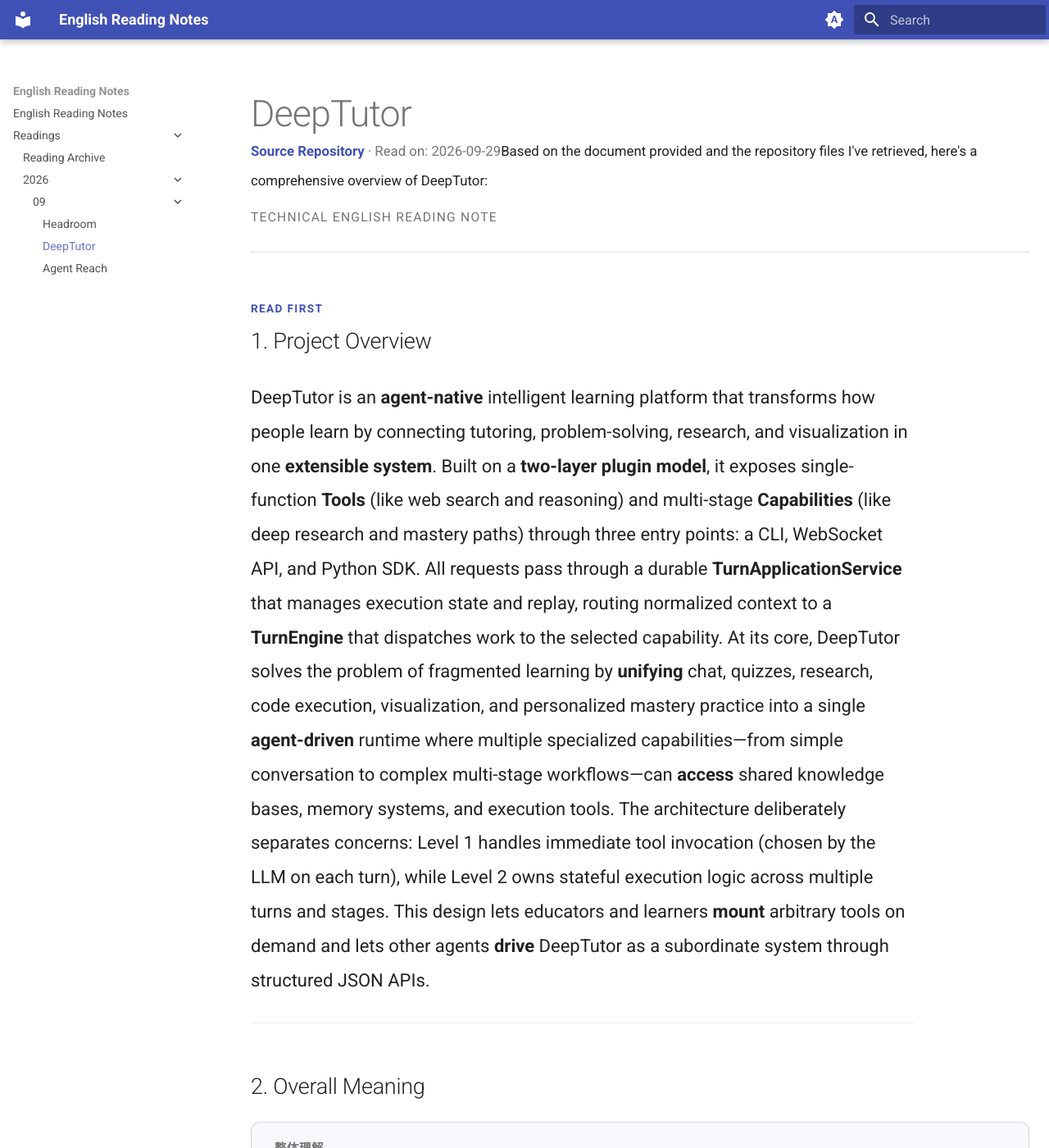
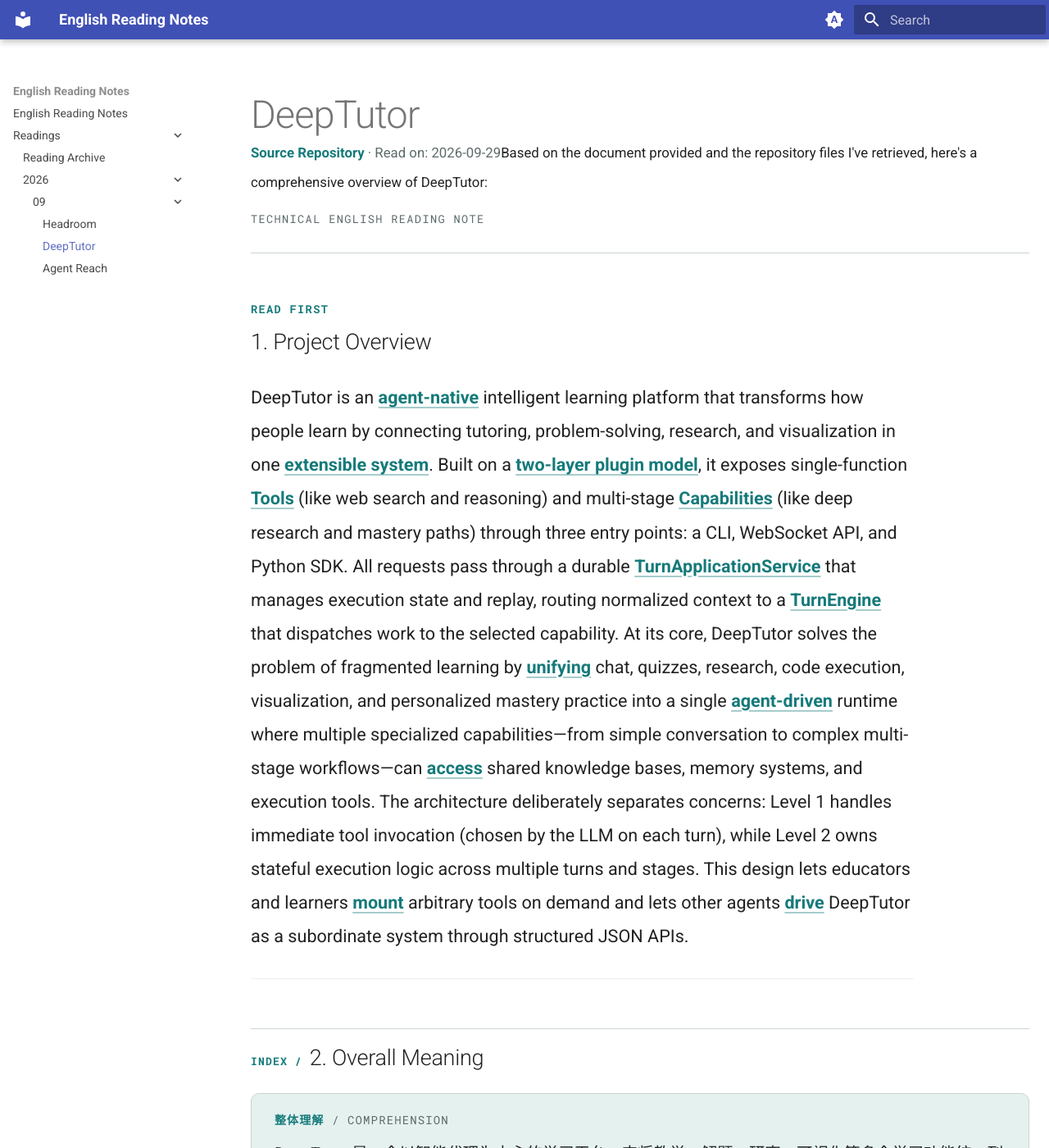
Before and after one commit to fanxiaofang/english-reading, an MkDocs documentation site: the page built from docs/readings/2026/09/hkuds--deeptutor.md, in a window 1280 px wide and 1400 px high. Shown: the whole window at 82% size. Built offline with MkDocs 1.6.1 and Material for MkDocs 9.7.7, drawn with Linux system fonts in a browser that asks for light colours; some of the changed text lies outside the part shown.

Commit message:
Refine reading UI with retro tech styling

```diff
--- a/docs/assets/javascripts/reading.js
+++ b/docs/assets/javascripts/reading.js
@@ -52,22 +52,37 @@
     return /^(p|div)$/i.test(element?.tagName || "") && labelName(element) === label;
   }
 
+  function classifyKeywordItem(item) {
+    item.classList.add("reading-keyword-item");
+    const term = item.querySelector(":scope > strong:first-child");
+    if (!term) return;
+    term.classList.add("reading-keyword-term");
+    const definition = document.createElement("span");
+    definition.className = "reading-keyword-definition";
+    while (term.nextSibling) definition.appendChild(term.nextSibling);
+    item.appendChild(definition);
+  }
+
   function classifySentence(card) {
     const children = Array.from(card.children);
     children.forEach((element, index) => {
       const label = labelName(element);
       if (label === "original") {
         element.classList.add("reading-label", "reading-original-label");
+        element.textContent = element.textContent.replace(/[：:]$/, "");
         children[index + 1]?.classList.add("reading-original");
       } else if (label === "中文意思") {
         element.classList.add("reading-label", "reading-meaning-label");
+        element.textContent = element.textContent.replace(/[：:]$/, "");
         children[index + 1]?.classList.add("reading-meaning");
       } else if (label === "key words and expressions") {
         element.classList.add("reading-label", "reading-keywords-label");
+        element.textContent = element.textContent.replace(/[：:]$/, "");
         children[index + 1]?.classList.add("reading-keywords");
-        children[index + 1]?.querySelectorAll("li").forEach((item) => item.classList.add("reading-keyword-item"));
+        children[index + 1]?.querySelectorAll("li").forEach(classifyKeywordItem);
       } else if (label === "sentence structure") {
         element.classList.add("reading-label", "reading-structure-label");
+        element.textContent = element.textContent.replace(/[：:]$/, "");
         children[index + 1]?.classList.add("reading-structure");
       }
     });
--- a/docs/assets/stylesheets/extra.css
+++ b/docs/assets/stylesheets/extra.css
@@ -1,331 +1,104 @@
-/* --------------------------------------------------------------------------
-   Reading-page layout
-   -------------------------------------------------------------------------- */
 :root {
+  --retro-accent: #167a7a;
+  --retro-accent-soft: #e4f1ef;
+  --retro-amber: #9a681f;
+  --retro-surface: #f4f6f5;
+  --retro-surface-raised: #fbfcfb;
+  --retro-border: #cbd4d2;
+  --retro-code-bg: #e9eeee;
+  --retro-muted: #5d6b6b;
   --reading-measure: 72ch;
-  --reading-border: color-mix(in srgb, var(--md-default-fg-color) 16%, transparent);
-  --reading-border-strong: color-mix(in srgb, var(--md-default-fg-color) 24%, transparent);
-  --reading-surface: color-mix(in srgb, var(--md-default-bg-color) 94%, var(--md-default-fg-color));
-  --reading-soft-surface: color-mix(in srgb, var(--md-default-bg-color) 96%, var(--md-primary-fg-color));
+  --reading-mono: ui-monospace, SFMono-Regular, "Cascadia Code", "Roboto Mono", Consolas, "Liberation Mono", monospace;
 }
 
-.reading-page .md-grid {
-  max-width: 90rem;
+[data-md-color-scheme="slate"] {
+  --retro-accent: #62c2bc;
+  --retro-accent-soft: #1c3839;
+  --retro-amber: #d8ad62;
+  --retro-surface: #293334;
+  --retro-surface-raised: #303b3c;
+  --retro-border: #506061;
+  --retro-code-bg: #202a2b;
+  --retro-muted: #a9b9b8;
 }
 
-.reading-page .md-main__inner {
-  grid-template-columns: minmax(0, 14rem) minmax(0, 54rem);
-  justify-content: center;
-  column-gap: 2rem;
-}
+/* Layout and type */
+.reading-page .md-grid { max-width: 90rem; }
+.reading-page .md-main__inner { grid-template-columns: minmax(0, 14rem) minmax(0, 54rem); justify-content: center; column-gap: 2rem; }
+.reading-page .md-sidebar--primary { opacity: .82; }
+.reading-page .md-sidebar--secondary { display: none; }
+.reading-page .md-content__inner { max-width: 54rem; padding-bottom: 4rem; }
+.reading-page .md-typeset { font-size: 1rem; line-height: 1.8; text-wrap: pretty; }
+.reading-page .md-typeset p, .reading-page .md-typeset li { line-height: 1.8; }
+.reading-page .md-typeset h1, .reading-page .md-typeset h2, .reading-page .md-typeset h3, .reading-page .md-typeset h4 { text-wrap: balance; }
+.reading-page .md-typeset h1 { font-size: 2.35rem; letter-spacing: -.02em; line-height: 1.15; margin: 0; }
+.reading-page .md-typeset h2 { font-size: 1.35rem; letter-spacing: -.01em; line-height: 1.3; margin: 3rem 0 1.25rem; }
 
-.reading-page .md-sidebar--primary {
-  opacity: .78;
-}
+/* Article header and overview */
+.reading-page .reading-header { border-bottom: 1px solid var(--retro-border); margin: .75rem 0 3rem; padding-bottom: 1.4rem; }
+.reading-page .reading-article > hr { display: none; }
+.reading-page .reading-header::after { color: var(--retro-muted); content: "Technical English Reading Note"; display: block; font-family: var(--reading-mono); font-size: .68rem; letter-spacing: .1em; margin-top: .8rem; text-transform: uppercase; }
+.reading-page .reading-header p { display: inline; font-size: .84rem; line-height: 1.6; margin: .65rem 0 0; }
+.reading-page .reading-source a { color: var(--retro-accent); font-weight: 650; }
+.reading-page .reading-source::after { color: var(--retro-muted); content: " · "; font-weight: 400; }
+.reading-page .reading-date { color: var(--retro-muted); }
+.reading-page .reading-overview { max-width: var(--reading-measure); }
+.reading-page .reading-overview h2 { margin-top: 0; }
+.reading-page .reading-overview h2::before { color: var(--retro-accent); content: "READ FIRST"; display: block; font-family: var(--reading-mono); font-size: .68rem; font-weight: 700; letter-spacing: .1em; margin-bottom: .7rem; }
+.reading-page .reading-overview p { color: var(--md-default-fg-color); font-size: 1.08rem; line-height: 1.9; margin: 1.35em 0; }
+.reading-page .reading-overview p strong, .reading-page .reading-original strong { color: var(--retro-accent); font-weight: 700; text-decoration: underline; text-decoration-color: color-mix(in srgb, var(--retro-accent) 38%, transparent); text-underline-offset: .18em; }
 
-.reading-page .md-sidebar--secondary {
-  display: none;
-}
-
-.reading-page .md-content__inner {
-  max-width: 54rem;
-  padding-bottom: 4rem;
-}
-
-.reading-page .md-typeset {
-  font-size: 1rem;
-  line-height: 1.8;
-  text-wrap: pretty;
-}
-
-.reading-page .md-typeset p,
-.reading-page .md-typeset li {
-  line-height: 1.8;
-}
-
-.reading-page .md-typeset h1,
-.reading-page .md-typeset h2,
-.reading-page .md-typeset h3,
-.reading-page .md-typeset h4 {
-  text-wrap: balance;
-}
-
-.reading-page .md-typeset h1 {
-  font-size: clamp(2rem, 3.5vw, 2.4rem);
-  letter-spacing: -.02em;
-  line-height: 1.15;
-  margin: 0;
-}
-
-.reading-page .md-typeset h2 {
-  font-size: 1.35rem;
-  letter-spacing: -.01em;
-  line-height: 1.3;
-  margin: 3rem 0 1.25rem;
-  padding-top: 0;
-}
-
-.reading-page .md-typeset h3 {
-  line-height: 1.35;
-}
-
-/* --------------------------------------------------------------------------
-   Header / metadata
-   -------------------------------------------------------------------------- */
-.reading-page .reading-header {
-  margin: .75rem 0 3rem;
-  padding-bottom: 1.4rem;
-  border-bottom: 1px solid var(--reading-border);
-}
-
-.reading-page .reading-article > hr {
-  display: none;
-}
-
-.reading-page .reading-header::after {
-  color: var(--md-default-fg-color--light);
-  content: "Technical English Reading Note";
-  display: block;
-  font-size: .78rem;
-  letter-spacing: .08em;
-  margin-top: .7rem;
-  text-transform: uppercase;
-}
-
-.reading-page .reading-header p {
-  display: inline;
-  font-size: .84rem;
-  line-height: 1.6;
-  margin: .65rem 0 0;
-}
-
-.reading-page .reading-source a {
-  color: var(--md-typeset-a-color);
-  font-weight: 650;
-}
-
-.reading-page .reading-source::after {
-  color: var(--md-default-fg-color--light);
-  content: " · ";
-  font-weight: 400;
-}
-
-.reading-page .reading-date {
-  color: var(--md-default-fg-color--light);
-}
-
-/* --------------------------------------------------------------------------
-   Project overview / overall meaning
-   -------------------------------------------------------------------------- */
-.reading-page .reading-overview {
-  max-width: var(--reading-measure);
-}
-
-.reading-page .reading-overview h2 {
-  margin-top: 0;
-}
-
-.reading-page .reading-overview h2::before {
-  color: var(--md-primary-fg-color);
-  content: "READ FIRST";
-  display: block;
-  font-size: .68rem;
-  font-weight: 800;
-  letter-spacing: .1em;
-  margin-bottom: .7rem;
-}
-
-.reading-page .reading-overview p {
-  color: var(--md-default-fg-color);
-  font-size: 1.1rem;
-  line-height: 1.9;
-  margin: 1.35em 0;
-}
-
-.reading-page .reading-overall {
-  background: var(--reading-soft-surface);
-  border: 1px solid var(--reading-border);
-  border-radius: 11px;
-  margin: 0 0 3rem;
-  padding: 1.15rem 1.4rem 1.25rem;
-}
-
-.reading-page .reading-overall-label {
-  color: var(--md-default-fg-color--light);
-  font-size: .72rem;
-  font-weight: 700;
-  letter-spacing: .04em;
-  line-height: 1.3;
-  margin: 0 0 .65rem;
-}
-
-.reading-page .reading-overall p {
-  color: var(--md-default-fg-color);
-  font-size: .97rem;
-  line-height: 1.85;
-  margin: .7rem 0 0;
-}
-
+/* Comprehension panel */
+.reading-page .reading-overall { background: var(--retro-accent-soft); border: 1px solid var(--retro-border); border-radius: 10px; margin: 0 0 3rem; padding: 1.15rem 1.4rem 1.25rem; }
+.reading-page .reading-overall-label { color: var(--retro-accent); font-family: var(--reading-mono); font-size: .7rem; font-weight: 700; letter-spacing: .08em; line-height: 1.3; margin: 0 0 .65rem; text-transform: uppercase; }
+.reading-page .reading-overall-label::after { color: var(--retro-muted); content: " / COMPREHENSION"; font-weight: 500; }
+.reading-page .reading-overall p { color: var(--md-default-fg-color); font-size: .97rem; line-height: 1.85; margin: .7rem 0 0; }
 .reading-page .reading-overall > :last-child { margin-bottom: 0; }
 
-/* --------------------------------------------------------------------------
-   Sentence cards / original / Chinese meaning / keywords / structure
-   -------------------------------------------------------------------------- */
-.reading-page .reading-section-heading {
-  margin-top: 3.2rem;
-}
-
-.reading-page .reading-sentence-card {
-  background: var(--reading-surface);
-  border: 1px solid var(--reading-border-strong);
-  border-radius: 13px;
-  margin: 1.65rem 0;
-  padding: 1.65rem 1.8rem 1.8rem;
-}
-
+/* Section headings and sentence cards */
+.reading-page .reading-section-heading { border-top: 1px solid var(--retro-border); margin-top: 3.2rem; padding-top: .9rem; }
+.reading-page .reading-section-heading::before { color: var(--retro-accent); content: "INDEX / "; font-family: var(--reading-mono); font-size: .66rem; font-weight: 700; letter-spacing: .08em; }
+.reading-page .reading-sentence-card { background: var(--retro-surface); border: 1px solid var(--retro-border); border-radius: 11px; margin: 1.65rem 0; padding: 1.55rem 1.8rem 1.8rem; position: relative; }
+.reading-page .reading-sentence-card::before { background: var(--retro-accent); content: ""; height: 2px; left: 1.8rem; position: absolute; right: 1.8rem; top: -1px; }
 .reading-page .reading-sentence-card > :first-child { margin-top: 0; }
 .reading-page .reading-sentence-card > :last-child { margin-bottom: 0; }
+.reading-page .reading-sentence-number { border-bottom: 1px solid var(--retro-border); color: var(--md-default-fg-color); font-family: var(--reading-mono); font-size: 0; font-weight: 700; letter-spacing: .08em; margin: 0 0 1.55rem; padding-bottom: .78rem; text-transform: uppercase; }
+.reading-page .reading-sentence-number::before { color: var(--retro-accent); content: attr(data-sentence-number) "  "; font-size: .76rem; }
+.reading-page .reading-sentence-number::after { color: var(--md-default-fg-color); content: "SENTENCE"; font-size: .76rem; }
+.reading-page .reading-label { color: var(--retro-muted); font-family: var(--reading-mono); font-size: .68rem; font-weight: 700; letter-spacing: .1em; line-height: 1.3; margin: 1.35rem 0 .45rem; text-transform: uppercase; }
+.reading-page .reading-original-label { color: var(--retro-accent); margin-top: 0; }
+.reading-page .reading-original { color: var(--md-default-fg-color); font-size: 1.11rem; font-weight: 600; line-height: 1.86; margin: 0 0 1.7rem; }
 
-.reading-page .reading-sentence-number {
-  color: var(--md-default-fg-color);
-  font-size: .74rem;
-  font-weight: 800;
-  letter-spacing: .1em;
-  margin: 0 0 1.8rem;
-  text-transform: uppercase;
-}
+/* Translation, keyword index, code and structure */
+.reading-page .reading-meaning { background: var(--retro-accent-soft); border: 1px solid var(--retro-border); border-radius: 7px; color: var(--md-default-fg-color); font-size: .98rem; line-height: 1.9; margin: 0 0 1.5rem; padding: .8rem 1rem; }
+.reading-page .reading-meaning-label { color: var(--retro-muted); }
+.reading-page .reading-keywords { list-style: none; margin: 0 0 1.35rem; padding-left: 0; }
+.reading-page .reading-keyword-item { border-bottom: 1px dotted var(--retro-border); line-height: 1.7; margin: 0; padding: .62rem 0; }
+.reading-page .reading-keyword-item:last-child { border-bottom: 0; }
+.reading-page .reading-keyword-term { background: color-mix(in srgb, var(--retro-accent) 10%, transparent); border-radius: 3px; color: var(--retro-accent); font-family: var(--reading-mono); font-size: .92em; font-weight: 700; padding: .12em .28em; }
+.reading-page .reading-keyword-definition { color: var(--md-default-fg-color); }
+.reading-page code { background: var(--retro-code-bg); border: 1px solid var(--retro-border); border-radius: 3px; color: var(--retro-amber); font-family: var(--reading-mono); font-size: .88em; padding: .12em .32em; overflow-wrap: anywhere; }
+.reading-page .reading-structure { background: var(--retro-surface-raised); border: 1px solid var(--retro-border); border-radius: 7px; color: var(--retro-muted); font-size: .91rem; line-height: 1.75; margin: 0; padding: .72rem .9rem; }
+.reading-page .reading-structure-label { color: var(--retro-amber); }
 
-.reading-page .reading-sentence-number {
-  font-size: 0;
-}
-
-.reading-page .reading-sentence-number::before {
-  color: var(--md-primary-fg-color);
-  content: attr(data-sentence-number) "  ";
-  font-size: .74rem;
-}
-
-.reading-page .reading-sentence-number::after {
-  color: var(--md-default-fg-color);
-  content: "SENTENCE";
-  font-size: .74rem;
-}
-
-.reading-page .reading-label {
-  color: var(--md-default-fg-color--light);
-  font-size: .68rem;
-  font-weight: 800;
-  letter-spacing: .1em;
-  line-height: 1.3;
-  margin: 1.35rem 0 .4rem;
-  text-transform: uppercase;
-}
-
-.reading-page .reading-original-label { margin-top: 0; }
-
-.reading-page .reading-original {
-  color: var(--md-default-fg-color);
-  font-size: 1.11rem;
-  font-weight: 600;
-  line-height: 1.86;
-  margin: 0 0 1.6rem;
-}
-
-.reading-page .reading-meaning {
-  background: color-mix(in srgb, var(--md-primary-fg-color) 5%, var(--md-default-bg-color));
-  border: 1px solid var(--reading-border);
-  border-radius: 9px;
-  color: var(--md-default-fg-color);
-  font-size: 1rem;
-  line-height: 1.85;
-  margin: 0 0 1.45rem;
-  padding: .75rem .95rem;
-}
-
-.reading-page .reading-keywords {
-  margin: 0 0 1.35rem;
-  padding-left: 1.2rem;
-}
-
-.reading-page .reading-keyword-item {
-  line-height: 1.65;
-  margin: .55rem 0;
-  padding-left: .2rem;
-}
-
-.reading-page .reading-keyword-item strong:first-child {
-  color: var(--md-default-fg-color);
-}
-
-.reading-page .reading-structure {
-  color: var(--md-default-fg-color--light);
-  font-size: .91rem;
-  line-height: 1.7;
-  margin: 0;
-}
-
-/* --------------------------------------------------------------------------
-   Useful expressions
-   -------------------------------------------------------------------------- */
-.reading-page .reading-expression-card {
-  background: var(--reading-surface);
-  border: 1px solid var(--reading-border);
-  border-radius: 10px;
-  margin: .9rem 0;
-  padding: 1rem 1.2rem 1.1rem;
-}
-
+/* Useful expressions */
+.reading-page .reading-expression-card { background: var(--retro-surface-raised); border: 1px solid var(--retro-border); border-radius: 9px; margin: .9rem 0; padding: 1rem 1.2rem 1.1rem; }
 .reading-page .reading-expression-card > :first-child { margin-top: 0; }
 .reading-page .reading-expression-card > :last-child { margin-bottom: 0; }
+.reading-page .reading-expression-number, .reading-page .reading-expression-label, .reading-page .reading-expression-meaning-label, .reading-page .reading-expression-usage-label { display: none; }
+.reading-page .reading-expression-value { color: var(--retro-accent); font-family: var(--reading-mono); font-size: .95rem; font-weight: 700; line-height: 1.5; margin: 0; }
+.reading-page .reading-expression-meaning { color: var(--md-default-fg-color); font-size: .93rem; line-height: 1.7; margin: .15rem 0 0; }
+.reading-page .reading-expression-usage { color: var(--retro-muted); font-size: .86rem; line-height: 1.65; margin: .45rem 0 0; }
 
-.reading-page .reading-expression-number {
-  color: var(--md-default-fg-color--light);
-  display: none;
-}
-
-.reading-page .reading-expression-label,
-.reading-page .reading-expression-meaning-label,
-.reading-page .reading-expression-usage-label {
-  display: none;
-}
-
-.reading-page .reading-expression-value {
-  color: var(--md-default-fg-color);
-  font-size: 1rem;
-  font-weight: 700;
-  line-height: 1.5;
-  margin: 0;
-}
-
-.reading-page .reading-expression-meaning {
-  color: var(--md-default-fg-color);
-  font-size: .93rem;
-  line-height: 1.7;
-  margin: .15rem 0 0;
-}
-
-.reading-page .reading-expression-usage {
-  color: var(--md-default-fg-color--light);
-  font-size: .86rem;
-  line-height: 1.65;
-  margin: .45rem 0 0;
-}
-
-/* Navigation / responsive behavior */
-@media (max-width: 60em) {
-  .reading-page .md-main__inner { grid-template-columns: minmax(0, 1fr); }
-  .reading-page .md-sidebar--primary { opacity: 1; }
-}
-
+/* Responsive reading */
+@media (max-width: 60em) { .reading-page .md-main__inner { grid-template-columns: minmax(0, 1fr); } .reading-page .md-sidebar--primary { opacity: 1; } }
 @media (max-width: 44.9375em) {
   .reading-page .md-content__inner { padding-inline: .8rem; }
   .reading-page .md-typeset { font-size: .98rem; }
   .reading-page .reading-header { margin-bottom: 2.2rem; }
-  .reading-page .reading-sentence-card { border-radius: 11px; margin: 1.25rem 0; padding: 1.1rem 1rem 1.2rem; }
-  .reading-page .reading-original { font-size: 1.04rem; }
+  .reading-page .reading-sentence-card { border-radius: 10px; margin: 1.25rem 0; padding: 1.15rem 1rem 1.25rem; }
+  .reading-page .reading-sentence-card::before { left: 1rem; right: 1rem; }
+  .reading-page .reading-original { font-size: 1.05rem; }
   .reading-page .reading-meaning { font-size: .96rem; }
 }
-
-@media (prefers-reduced-motion: reduce) {
-  .reading-page *, .reading-page *::before, .reading-page *::after { scroll-behavior: auto !important; transition: none !important; }
-}
+@media (prefers-reduced-motion: reduce) { .reading-page *, .reading-page *::before, .reading-page *::after { scroll-behavior: auto !important; transition: none !important; } }
```
